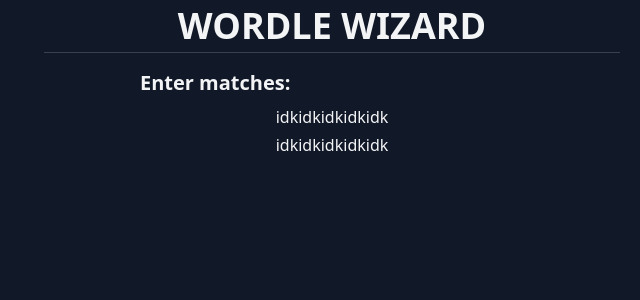
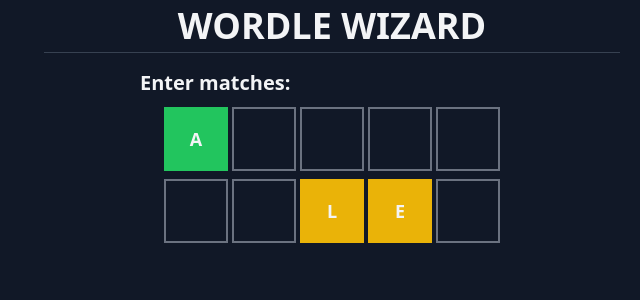
Before and after one commit to ohheyjosh/wordle-wizard, a Next.js app: page / in a window 1280 px wide. Shown: the top 300 px of the page, without its empty margins (308-948 px from the left). Built offline with nearby package versions, Linux system fonts and the light colour scheme.

Commit message:
fixed up input toggles + prep for value updates

```diff
--- a/components/InputCell.tsx
+++ b/components/InputCell.tsx
@@ -5,19 +5,21 @@
 type Props = {
   id: string;
   value: string;
+  changeValue: Function;
   status?: CharStatus;
   editing: string;
-  toggleEditing: Function;
+  setEditing: Function;
 };
 
-const InputCell = ({ id, value, status, editing, toggleEditing }: Props) => {
-  const [isEditing, setEditing] = useState(editing);
-  const toggleEdit = () => {
-    setEditing(id);
-    toggleEditing(id);
-  };
-
-  return isEditing === id ? (
+const InputCell = ({
+  id,
+  value,
+  changeValue,
+  status,
+  editing,
+  setEditing,
+}: Props) => {
+  return editing !== id ? (
     <button
       className={
         'flex items-center justify-center w-16 h-16 m-0.5 text-lg font-bold border-2 border-gray-500 ' +
@@ -27,12 +29,17 @@
           ? 'bg-yellow-500 border-yellow-500'
           : status === 'miss' && 'bg-gray-500')
       }
-      onClick={() => toggleEdit()}
+      onClick={() => setEditing(id)}
     >
       {value.toUpperCase().match(/[A-Z]/)}
     </button>
   ) : (
-    <>idk</>
+    <input
+      className="flex items-center justify-center w-16 h-16 m-0.5 text-lg font-bold border-2 bg-transparent border-gray-500 uppercase text-center"
+      type="text"
+      onChange={(event) => changeValue(id, event.target.value)}
+      autoFocus
+    />
   );
 };
 
--- a/components/InputRow.tsx
+++ b/components/InputRow.tsx
@@ -2,13 +2,17 @@
 
 type Props = {
   input: string;
+  onInput: Function;
   type: CharStatus;
   editing: string;
-  toggleEditing: Function;
+  setEditing: Function;
 };
 
-const InputRow = ({ input, type, editing, toggleEditing }: Props) => {
+const InputRow = ({ input, onInput, type, editing, setEditing }: Props) => {
   const splitLetters = input.split('');
+  const changeValue = (id, value) => {
+    console.log(id.slice(-1) + ' ' + value);
+  }
 
   return (
     <div className="flex justify-center my-1">
@@ -17,9 +21,10 @@
           key={index}
           id={type + index}
           value={letter}
+          changeValue={changeValue}
           status={letter.toUpperCase().match(/[A-Z]/) ? type : null}
           editing={editing}
-          toggleEditing={toggleEditing}
+          setEditing={setEditing}
         />
       ))}
     </div>
--- a/pages/index.tsx
+++ b/pages/index.tsx
@@ -4,27 +4,25 @@
 
 const IndexPage = () => {
   const [matches, setMatches] = useState<string>("a____");
-  const [partials, setPartials] = useState<string>('_bb__');
+  const [partials, setPartials] = useState<string>('__le_');
   const [editing, setEditing] = useState<string>(null);
-
-  const toggleEditing = (id) => {
-    setEditing(id);
-  }
 
   return (
     <Layout title="Wordle Wizard">
       <h2 className="m-2 mt-4 text-xl font-bold sm:ml-24">Enter matches:</h2>
       <InputRow
         input={matches}
+        onInput={setMatches}
         type="match"
         editing={editing}
-        toggleEditing={toggleEditing}
+        setEditing={setEditing}
       />
       <InputRow
         input={partials}
+        onInput={setPartials}
         type="partial"
         editing={editing}
-        toggleEditing={toggleEditing}
+        setEditing={setEditing}
       />
     </Layout>
   );
```
